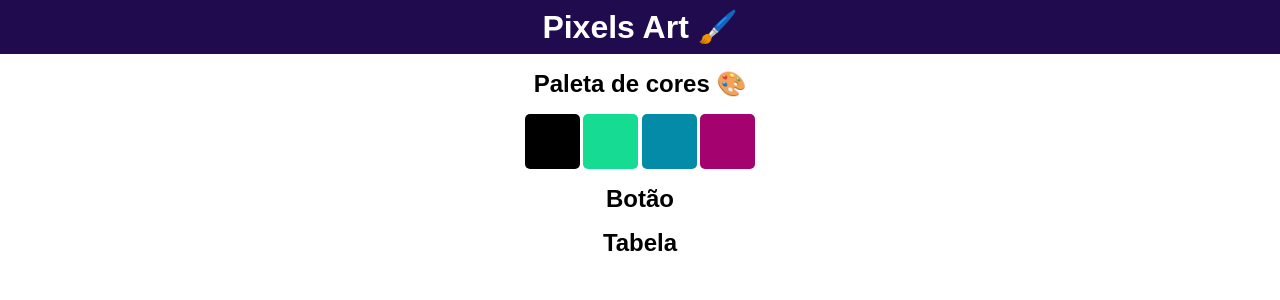
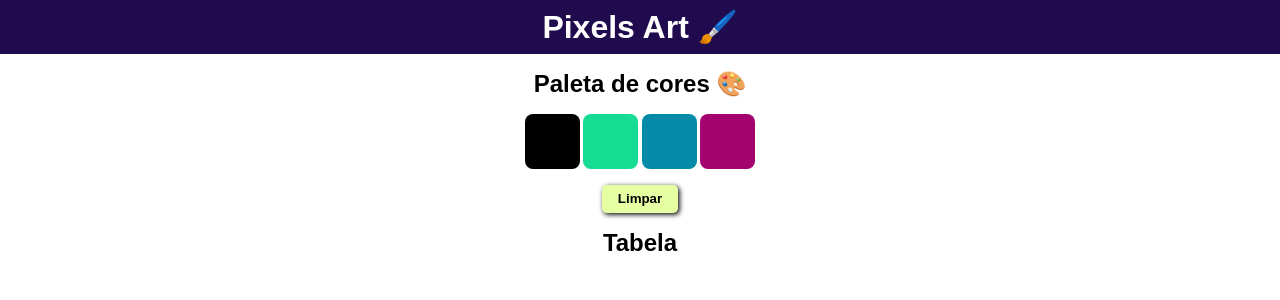
Before and after one commit to SP-Sam/pixels-art-trybe, a React (Create React App) app: page / in a window 1280 px wide. Shown: the top 300 px of the page. Built offline with nearby package versions, Linux system fonts and the light colour scheme.

Commit message:
feat: Cria botao de limpar

```diff
--- a/src/App.jsx
+++ b/src/App.jsx
@@ -1,3 +1,4 @@
+import ClearButton from './components/ClearButton';
 import ColorSquare from './components/ColorSquare';
 import './styles/App.css';
 
@@ -17,7 +18,7 @@ function App() {
           {colors.map(color => <ColorSquare key={color} color={color}/>)}
         </div>
 
-        <h2>Botão</h2>
+        <ClearButton />
 
         <div>
           <h2>Tabela</h2>
--- /dev/null
+++ b/src/components/ClearButton.jsx
@@ -0,0 +1,9 @@
+import '../styles/ClearButton.css'
+
+function ClearButton() {
+  return (
+    <button>Limpar</button>
+  )
+}
+
+export default ClearButton;
--- a/src/components/ColorSquare.jsx
+++ b/src/components/ColorSquare.jsx
@@ -6,4 +6,4 @@ function ColorSquare({ color }) {
   )
 }
 
-export default ColorSquare
+export default ColorSquare;
--- a/src/index.css
+++ b/src/index.css
@@ -5,7 +5,6 @@
 }
 
 body {
-  height: 100vh;
   font-family: sans-serif;
   font-size: 16px;
 }
--- /dev/null
+++ b/src/styles/ClearButton.css
@@ -0,0 +1,13 @@
+button {
+  padding: 0.4rem 1rem;
+  margin-top: 1rem;
+  background-color: #e6ffa2;
+  border: none;
+  border-radius: 0.3rem;
+  font-weight: bold;
+  box-shadow: 0.1rem 0.1rem 0.3rem;
+}
+button:hover {
+  cursor: pointer;
+  background-color: #d0ff4f;
+}
--- a/src/styles/ColorSquare.css
+++ b/src/styles/ColorSquare.css
@@ -1,7 +1,7 @@
 .color-square {
   width: 3.4375rem;
   height: 3.4375rem;
-  border-radius: 5px;
+  border-radius: 0.5rem;
   margin: 0 0.1rem;
 }
 .color-square:hover {
```
